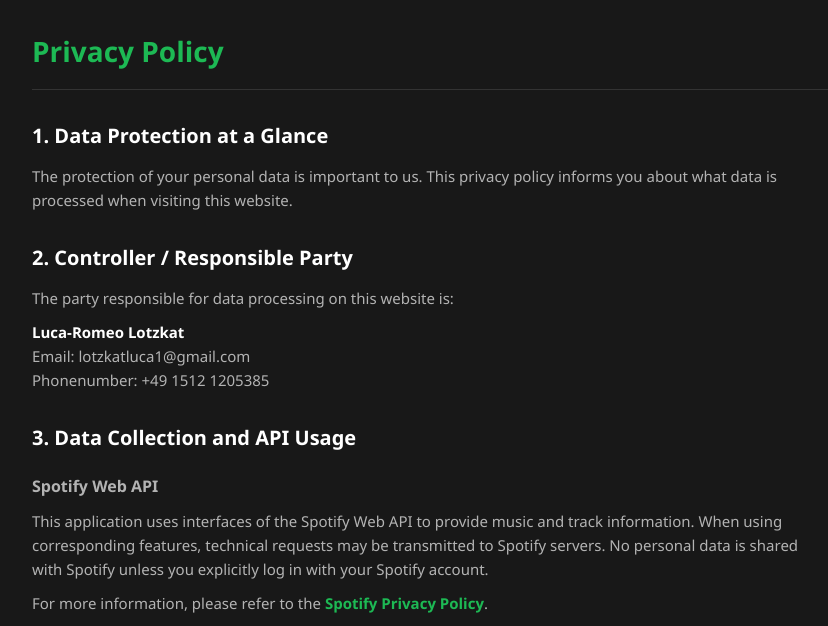
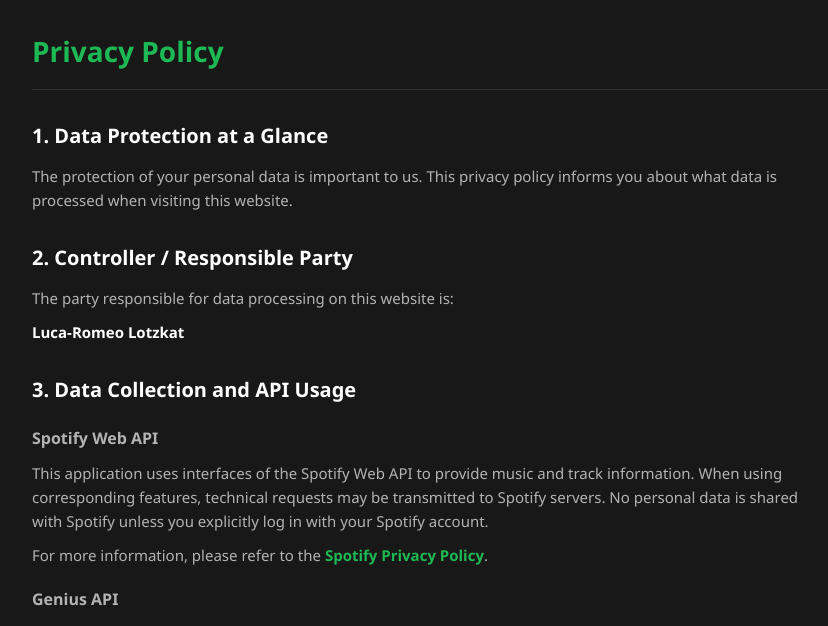
Before and after one commit to realkek2010/LyricsFinder, a Flask app: page /datenschutz in a window 1280 px wide. Shown: the part 41-667 px from the top of the page, without its empty margins (208-1036 px from the left). Run offline with Flask 3, Linux system fonts and the light colour scheme.

Commit message:
Update datenschutz.html
fixed something

```diff
--- a/templates/datenschutz.html
+++ b/templates/datenschutz.html
@@ -21,9 +21,7 @@
       <p>The party responsible for data processing on this website is:</p>
       <p>
         <strong>Luca-Romeo Lotzkat</strong><br>
-        Email: lotzkatluca1@gmail.com <!-- Adjust your contact email here --><br>
-        Phonenumber: +49 1512 1205385
-      </p>
+        </p>
     </section>
 
     <section>
```
